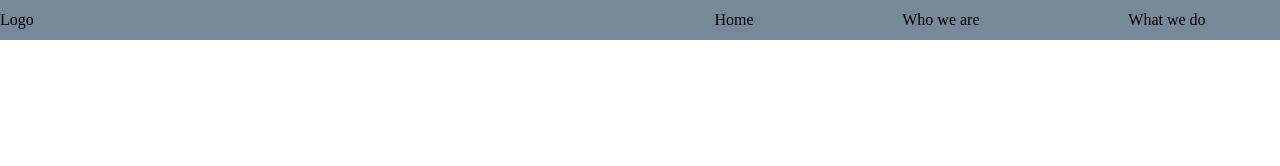
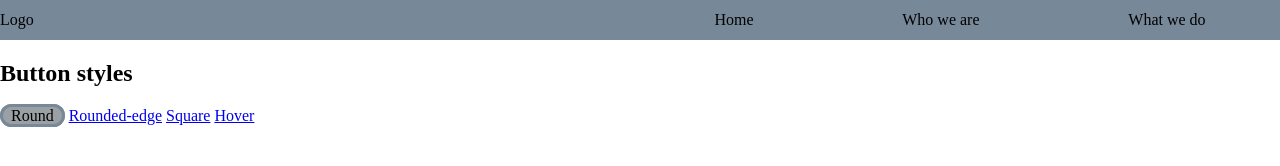
Before and after one commit to Amber-Robeck/silver-spoon, a plain HTML site: page index.html in a window 1280 px wide. Drawn offline with Linux system fonts and the light colour scheme.

Commit message:
Added button.css and import to style, basic round button style.

```diff
--- /dev/null
+++ b/assets/css/components/buttons.css
@@ -0,0 +1,9 @@
+.btn-round {
+    border: .2rem solid lightslategray;
+    border-radius: 3rem;
+    padding-left: .5rem;
+    padding-right: .5rem;
+    text-decoration: none;
+    color: black;
+    background-color: rgb(155, 160, 165);
+}
--- a/assets/css/style.css
+++ b/assets/css/style.css
@@ -1,4 +1,5 @@
 @import url("./components/navigation.css");
+@import url("./components/buttons.css");
 
 
 body {
--- a/index.html
+++ b/index.html
@@ -19,6 +19,13 @@
         </ul>
         <div class="hamburger align-self">X</div>
     </nav>
+    <div>
+        <h2>Button styles</h2>
+        <a href="#" class="btn-round">Round</a>
+        <a href="#" class="btn-rounded-edge">Rounded-edge</a>
+        <a href="#" class="btn-square">Square</a>
+        <a href="#" class="btn-hover">Hover</a>
+    </div>
 </body>
 
 </html>
```
